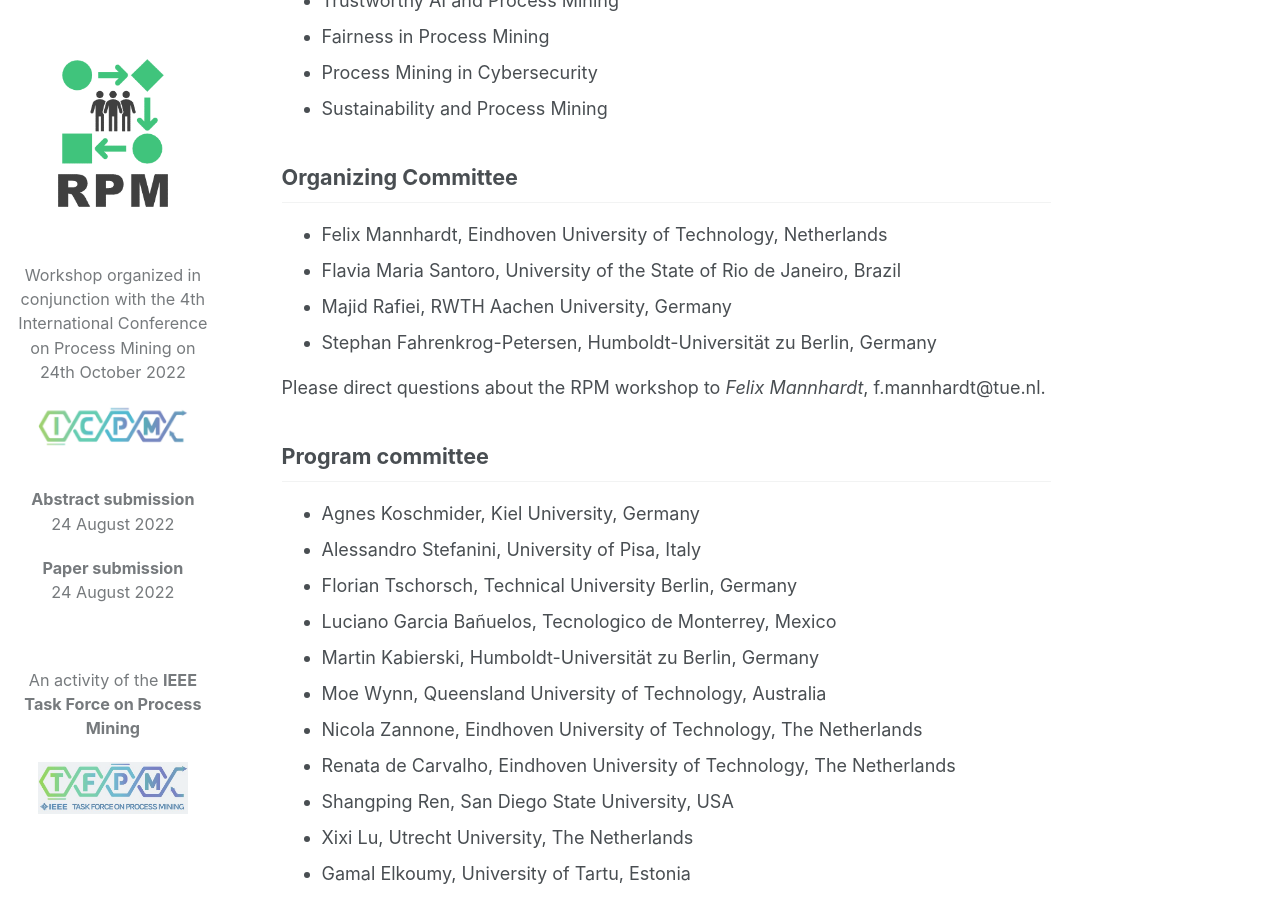
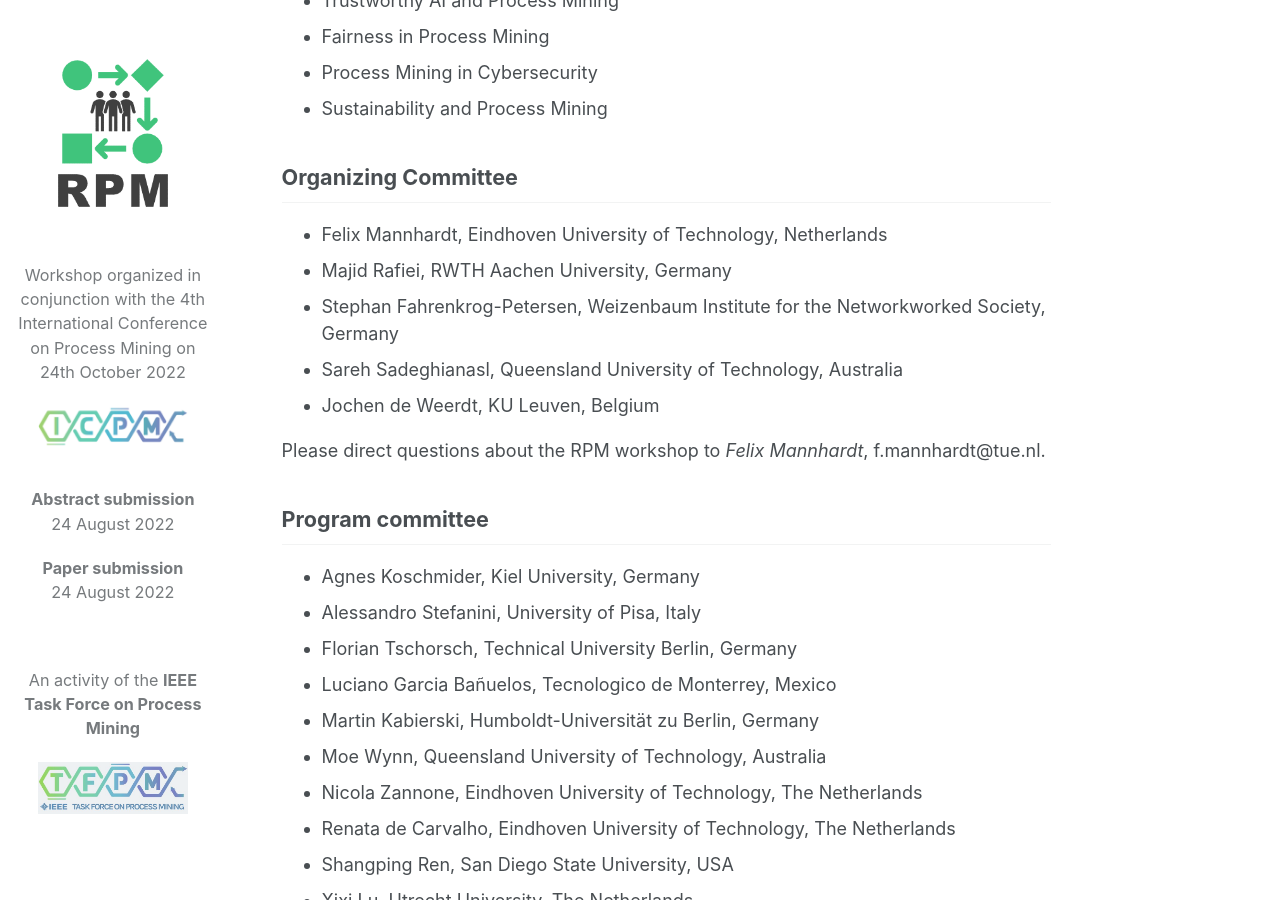
Before and after one commit to rpm-workshop/2023, a Jekyll site: the page built from _pages/about.md, in a window 1280 px wide and 900 px high, scrolled down 2824 px. Built offline with Jekyll 4.4.1, drawn with Linux system fonts in a browser that asks for light colours.

Commit message:
Update Organizing Committee

```diff
--- a/_pages/about.md
+++ b/_pages/about.md
@@ -51,9 +51,10 @@ The topics of interest for this workshop, but not limited to, are provided below
 
 ## Organizing Committee
 *	Felix Mannhardt, Eindhoven University of Technology, Netherlands
-*	Flavia Maria Santoro, University of the State of Rio de Janeiro, Brazil
 *	Majid Rafiei, RWTH Aachen University, Germany
-*	Stephan Fahrenkrog-Petersen, Humboldt-Universität zu Berlin, Germany
+*	Stephan Fahrenkrog-Petersen, Weizenbaum Institute for the Networkworked Society, Germany
+*	Sareh Sadeghianasl, Queensland University of Technology, Australia
+*	Jochen de Weerdt, KU Leuven, Belgium
 
 Please direct questions about the RPM workshop to *Felix Mannhardt*, f.mannhardt@tue.nl.
 
```
